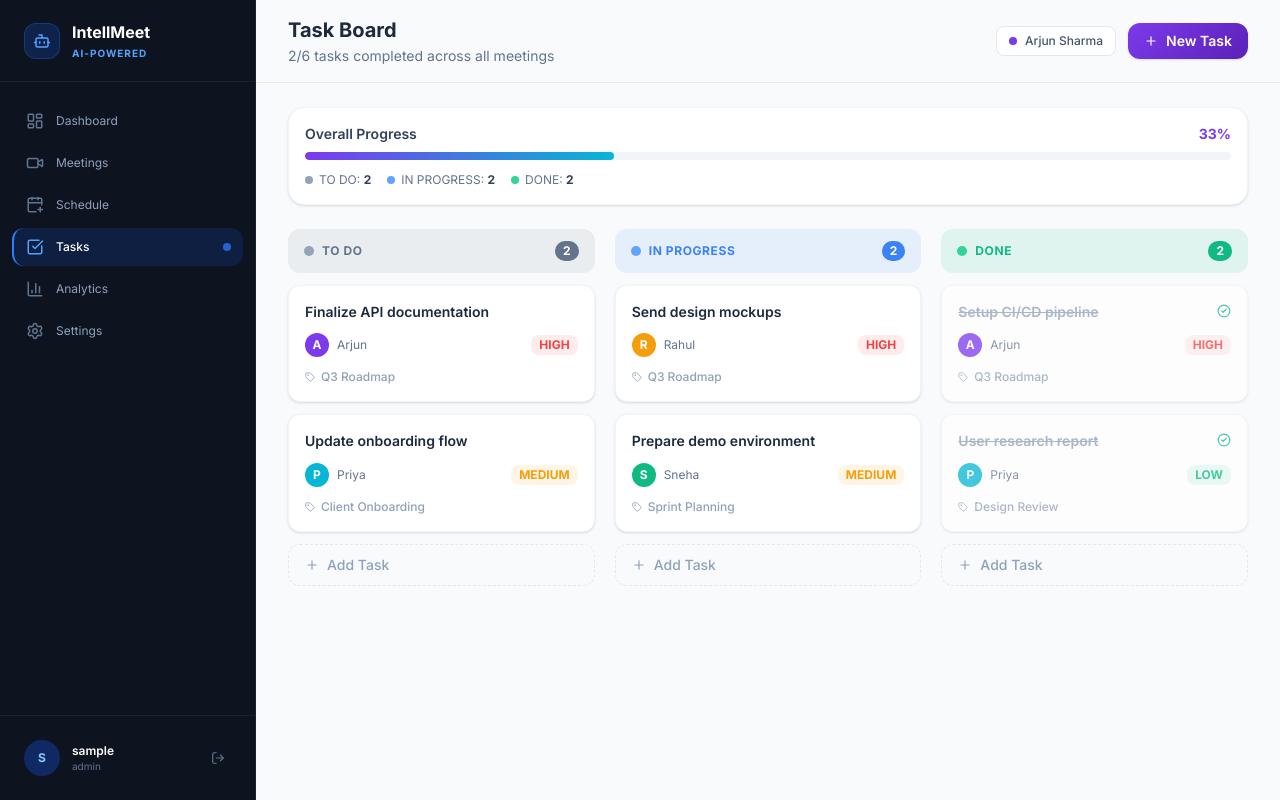
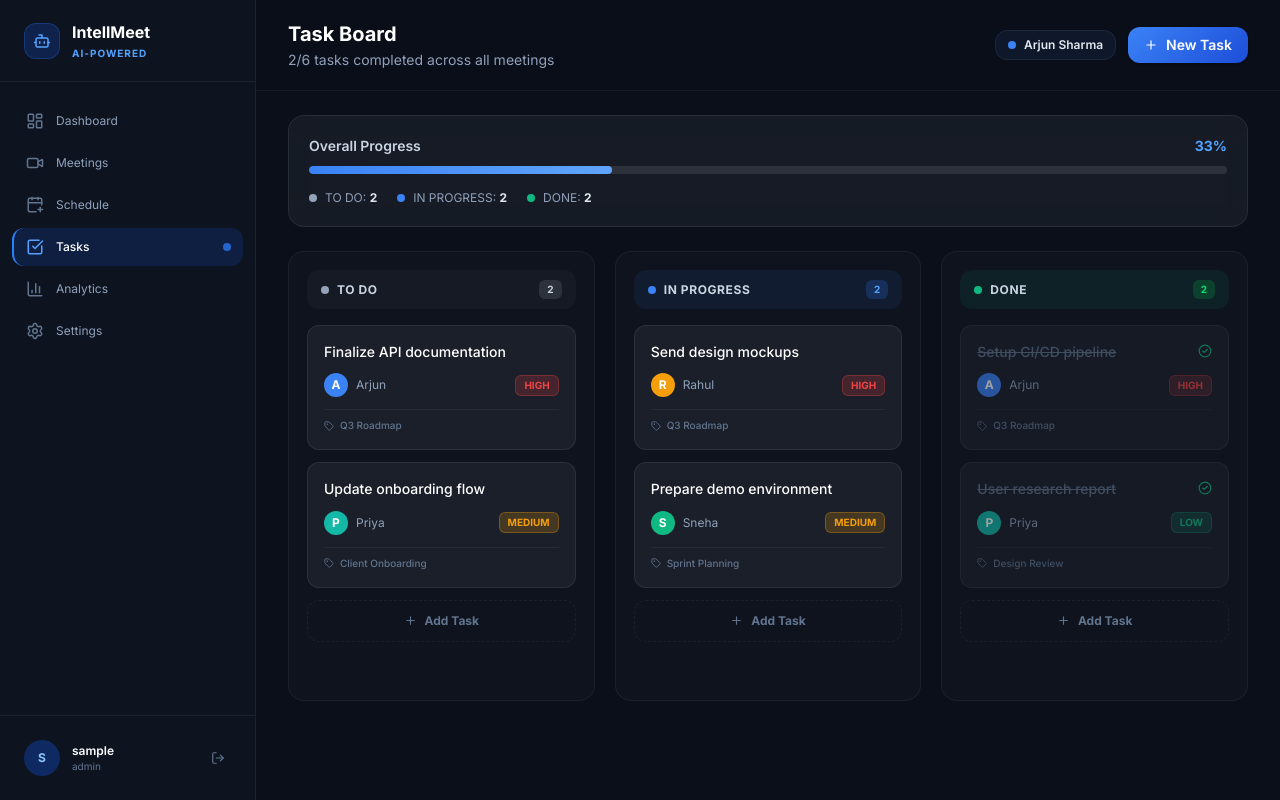
Before and after one commit to priyansh-rai109/IntellMeet, a React (Vite) app: page /tasks in a window 1280 px wide. Built offline with nearby package versions, Linux system fonts and the light colour scheme; no server answers; sample sign-in values are in the browser's storage.

Commit message:
design: redesign tasks page with premium dark theme and glassmorphism

```diff
--- a/src/pages/TasksPage.tsx
+++ b/src/pages/TasksPage.tsx
@@ -16,60 +16,57 @@ interface Task {
   done?: boolean
 }
 
-const priorityConfig: Record<Priority, { color: string; bg: string }> = {
-  HIGH: { color: '#EF4444', bg: 'rgba(239,68,68,0.1)' },
-  MEDIUM: { color: '#F59E0B', bg: 'rgba(245,158,11,0.1)' },
-  LOW: { color: '#10B981', bg: 'rgba(16,185,129,0.1)' },
+const priorityConfig: Record<Priority, { color: string; bg: string; border: string }> = {
+  HIGH: { color: '#ef4444', bg: 'rgba(239, 68, 68, 0.2)', border: 'rgba(239, 68, 68, 0.3)' },
+  MEDIUM: { color: '#f59e0b', bg: 'rgba(245, 158, 11, 0.2)', border: 'rgba(245, 158, 11, 0.3)' },
+  LOW: { color: '#10b981', bg: 'rgba(16, 185, 129, 0.2)', border: 'rgba(16, 185, 129, 0.3)' },
 }
 
 const initialTasks: Record<Status, Task[]> = {
   todo: [
-    { id: 1, title: 'Finalize API documentation', assignee: 'Arjun Sharma', initials: 'AS', color: '#7C3AED', priority: 'HIGH', source: 'Q3 Roadmap' },
-    { id: 2, title: 'Update onboarding flow', assignee: 'Priya Mehta', initials: 'PM', color: '#06B6D4', priority: 'MEDIUM', source: 'Client Onboarding' },
+    { id: 1, title: 'Finalize API documentation', assignee: 'Arjun Sharma', initials: 'AS', color: '#3b82f6', priority: 'HIGH', source: 'Q3 Roadmap' },
+    { id: 2, title: 'Update onboarding flow', assignee: 'Priya Mehta', initials: 'PM', color: '#14b8a6', priority: 'MEDIUM', source: 'Client Onboarding' },
   ],
   inprogress: [
-    { id: 3, title: 'Send design mockups', assignee: 'Rahul Verma', initials: 'RV', color: '#F59E0B', priority: 'HIGH', source: 'Q3 Roadmap' },
-    { id: 4, title: 'Prepare demo environment', assignee: 'Sneha Patel', initials: 'SP', color: '#10B981', priority: 'MEDIUM', source: 'Sprint Planning' },
+    { id: 3, title: 'Send design mockups', assignee: 'Rahul Verma', initials: 'RV', color: '#f59e0b', priority: 'HIGH', source: 'Q3 Roadmap' },
+    { id: 4, title: 'Prepare demo environment', assignee: 'Sneha Patel', initials: 'SP', color: '#10b981', priority: 'MEDIUM', source: 'Sprint Planning' },
   ],
   done: [
-    { id: 5, title: 'Setup CI/CD pipeline', assignee: 'Arjun Sharma', initials: 'AS', color: '#7C3AED', priority: 'HIGH', source: 'Q3 Roadmap', done: true },
-    { id: 6, title: 'User research report', assignee: 'Priya Mehta', initials: 'PM', color: '#06B6D4', priority: 'LOW', source: 'Design Review', done: true },
+    { id: 5, title: 'Setup CI/CD pipeline', assignee: 'Arjun Sharma', initials: 'AS', color: '#3b82f6', priority: 'HIGH', source: 'Q3 Roadmap', done: true },
+    { id: 6, title: 'User research report', assignee: 'Priya Mehta', initials: 'PM', color: '#14b8a6', priority: 'LOW', source: 'Design Review', done: true },
   ],
 }
 
 const columnConfig = {
   todo: {
     label: 'TO DO',
-    headerColor: '#64748B',
-    headerBg: 'rgba(100,116,139,0.1)',
-    accentColor: '#64748B',
-    dotColor: '#94A3B8',
+    dotColor: '#94a3b8',
+    headerBg: 'rgba(255,255,255,0.03)',
+    badgeBg: 'bg-white/10 text-slate-300',
   },
   inprogress: {
     label: 'IN PROGRESS',
-    headerColor: '#3B82F6',
-    headerBg: 'rgba(59,130,246,0.1)',
-    accentColor: '#3B82F6',
-    dotColor: '#60A5FA',
+    dotColor: '#3b82f6',
+    headerBg: 'rgba(59, 130, 246, 0.08)',
+    badgeBg: 'bg-blue-500/20 text-blue-400',
   },
   done: {
     label: 'DONE',
-    headerColor: '#10B981',
-    headerBg: 'rgba(16,185,129,0.1)',
-    accentColor: '#10B981',
-    dotColor: '#34D399',
+    dotColor: '#10b981',
+    headerBg: 'rgba(16, 185, 129, 0.08)',
+    badgeBg: 'bg-green-500/20 text-green-400',
   },
 }
 
 function TaskCard({ task, isDone }: { task: Task; isDone: boolean }) {
   const pc = priorityConfig[task.priority]
   return (
-    <div className={`bg-white rounded-xl shadow-sm border border-slate-100 p-4 hover:shadow-md transition-all duration-200 hover:-translate-y-0.5 cursor-pointer group ${isDone ? 'opacity-75' : ''}`}>
+    <div className={`bg-white/5 border border-white/8 rounded-xl p-4 hover:border-white/15 transition-all duration-200 hover:-translate-y-0.5 cursor-pointer group ${isDone ? 'opacity-60' : ''}`}>
       <div className="flex items-start justify-between gap-2 mb-3">
-        <p className={`text-sm font-semibold leading-snug ${isDone ? 'line-through text-slate-400' : 'text-slate-800'} group-hover:text-purple-700 transition-colors`}>
+        <p className={`text-sm font-medium leading-snug ${isDone ? 'line-through text-slate-500' : 'text-white'} group-hover:text-blue-400 transition-colors`}>
           {task.title}
         </p>
-        {isDone && <CheckCircle2 size={14} className="flex-shrink-0 mt-0.5" style={{ color: '#10B981' }} />}
+        {isDone && <CheckCircle2 size={14} className="flex-shrink-0 mt-0.5" style={{ color: '#10b981' }} />}
       </div>
 
       <div className="flex items-center justify-between">
@@ -80,19 +77,19 @@ function TaskCard({ task, isDone }: { task: Task; isDone: boolean }) {
           >
             {task.initials.charAt(0)}
           </div>
-          <span className="text-xs text-slate-500 truncate max-w-24">{task.assignee.split(' ')[0]}</span>
+          <span className="text-xs text-slate-400 truncate max-w-24">{task.assignee.split(' ')[0]}</span>
         </div>
         <span
-          className="text-xs font-bold px-2 py-0.5 rounded-lg"
-          style={{ color: pc.color, background: pc.bg }}
+          className="text-[10px] font-bold px-2 py-0.5 rounded-md border"
+          style={{ color: pc.color, background: pc.bg, borderColor: pc.border }}
         >
           {task.priority}
         </span>
       </div>
 
-      <div className="mt-3 flex items-center gap-1.5">
-        <Tag size={10} className="text-slate-400" />
-        <span className="text-xs text-slate-400 font-medium">{task.source}</span>
+      <div className="mt-3 flex items-center gap-1.5 border-t border-white/5 pt-2">
+        <Tag size={10} className="text-slate-500" />
+        <span className="text-[10px] text-slate-500 font-medium">{task.source}</span>
       </div>
     </div>
   )
@@ -113,7 +110,7 @@ export default function TasksPage() {
       title: newTaskTitle.trim(),
       assignee: 'Arjun Sharma',
       initials: 'AS',
-      color: '#7C3AED',
+      color: '#3b82f6',
       priority: 'MEDIUM',
       source: 'Manual',
     }
@@ -124,26 +121,38 @@ export default function TasksPage() {
 
   const totalTasks = Object.values(tasks).flat().length
   const doneTasks = tasks.done.length
+  const progressPercent = totalTasks > 0 ? Math.round((doneTasks / totalTasks) * 100) : 0
 
   return (
-    <div className="flex min-h-screen" style={{ background: '#F8FAFC' }}>
+    <div className="flex min-h-screen" style={{ background: '#0a0f1a' }}>
       <Sidebar />
 
       <main className="flex-1 ml-64 min-h-screen">
+        {/* Style block for glow */}
+        <style>{`
+          .glow-btn-blue {
+            transition: all 0.3s ease;
+          }
+          .glow-btn-blue:hover {
+            box-shadow: 0 0 20px rgba(59, 130, 246, 0.4);
+          }
+        `}</style>
+
         {/* Header */}
-        <div className="sticky top-0 z-30 px-8 py-4 border-b border-slate-200/80 flex items-center justify-between" style={{ background: 'rgba(248,250,252,0.95)', backdropFilter: 'blur(12px)' }}>
+        <div className="sticky top-0 z-30 px-8 py-5 border-b flex items-center justify-between" style={{ background: 'rgba(10, 15, 26, 0.85)', backdropFilter: 'blur(16px)', borderColor: 'rgba(255, 255, 255, 0.06)' }}>
           <div>
-            <h1 className="text-xl font-bold text-slate-800">Task Board</h1>
-            <p className="text-sm text-slate-500 mt-0.5">{doneTasks}/{totalTasks} tasks completed across all meetings</p>
+            <h1 className="text-xl font-bold text-white">Task Board</h1>
+            <p className="text-sm text-slate-400 mt-0.5">{doneTasks}/{totalTasks} tasks completed across all meetings</p>
           </div>
           <div className="flex items-center gap-3">
-            <div className="flex items-center gap-2 px-3 py-1.5 rounded-lg border border-slate-200 bg-white">
-              <div className="w-2 h-2 rounded-full" style={{ background: '#7C3AED' }} />
-              <span className="text-xs font-medium text-slate-600">Arjun Sharma</span>
+            <div className="flex items-center gap-2 px-3 py-1.5 rounded-xl border border-slate-800 bg-slate-900 text-slate-200">
+              <div className="w-2 h-2 rounded-full" style={{ background: '#3b82f6' }} />
+              <span className="text-xs font-semibold">Arjun Sharma</span>
             </div>
             <button
-              className="flex items-center gap-2 px-4 py-2 rounded-xl text-white text-sm font-semibold transition-all hover:opacity-90 hover:scale-[1.02] shadow-sm"
-              style={{ background: 'linear-gradient(135deg, #7C3AED, #5B21B6)' }}
+              onClick={() => setAddingTo('todo')}
+              className="glow-btn-blue flex items-center gap-2 px-4 py-2 rounded-xl text-white text-sm font-semibold hover:scale-[1.02] shadow-sm cursor-pointer"
+              style={{ background: 'linear-gradient(135deg, #3b82f6, #1d4ed8)' }}
             >
               <Plus size={14} />
               New Task
@@ -151,63 +160,70 @@ export default function TasksPage() {
           </div>
         </div>
 
-        <div className="px-8 py-6 page-enter">
-          {/* Progress bar */}
-          <div className="mb-6 bg-white rounded-2xl shadow-sm border border-slate-100 p-4">
-            <div className="flex items-center justify-between mb-2">
-              <span className="text-sm font-semibold text-slate-700">Overall Progress</span>
-              <span className="text-sm font-bold" style={{ color: '#7C3AED' }}>{Math.round((doneTasks / totalTasks) * 100)}%</span>
+        <div className="px-8 py-6 space-y-6">
+          {/* Progress bar container */}
+          <div className="bg-white/5 rounded-2xl border border-white/8 backdrop-blur-md p-5">
+            <div className="flex items-center justify-between mb-2.5">
+              <span className="text-sm font-semibold text-slate-300">Overall Progress</span>
+              <span className="text-sm font-bold text-blue-400">{progressPercent}%</span>
             </div>
-            <div className="h-2 rounded-full bg-slate-100 overflow-hidden">
+            <div className="h-2 rounded-full bg-white/10 overflow-hidden">
               <div
-                className="h-full rounded-full transition-all duration-700"
+                className="h-full rounded-full transition-all duration-750"
                 style={{
-                  width: `${(doneTasks / totalTasks) * 100}%`,
-                  background: 'linear-gradient(90deg, #7C3AED, #06B6D4)',
+                  width: `${progressPercent}%`,
+                  background: 'linear-gradient(90deg, #3b82f6, #60a5fa)',
                 }}
               />
             </div>
-            <div className="flex items-center gap-4 mt-3">
+            <div className="flex items-center gap-5 mt-4">
               {(Object.entries(tasks) as [Status, Task[]][]).map(([col, colTasks]) => {
                 const cfg = columnConfig[col]
                 return (
-                  <div key={col} className="flex items-center gap-1.5">
+                  <div key={col} className="flex items-center gap-2">
                     <div className="w-2 h-2 rounded-full" style={{ background: cfg.dotColor }} />
-                    <span className="text-xs text-slate-500">{cfg.label}: <strong className="text-slate-700">{colTasks.length}</strong></span>
+                    <span className="text-xs text-slate-400">{cfg.label}: <strong className="text-slate-200">{colTasks.length}</strong></span>
                   </div>
                 )
               })}
             </div>
           </div>
 
-          {/* Kanban Board */}
+          {/* Kanban Board columns */}
           <div className="grid grid-cols-1 md:grid-cols-3 gap-5">
             {(Object.entries(tasks) as [Status, Task[]][]).map(([col, colTasks]) => {
               const cfg = columnConfig[col]
               return (
-                <div key={col} className="flex flex-col">
+                <div key={col} className="flex flex-col bg-white/[0.02] border border-white/5 p-4.5 rounded-2xl min-h-[450px]">
                   {/* Column Header */}
-                  <div className="flex items-center justify-between px-4 py-3 rounded-xl mb-3" style={{ background: cfg.headerBg }}>
+                  <div className="flex items-center justify-between px-3.5 py-2.5 rounded-xl mb-4" style={{ background: cfg.headerBg }}>
                     <div className="flex items-center gap-2">
-                      <div className="w-2.5 h-2.5 rounded-full" style={{ background: cfg.dotColor }} />
-                      <span className="text-xs font-bold tracking-wider" style={{ color: cfg.headerColor }}>
+                      <div className="w-2 h-2 rounded-full" style={{ background: cfg.dotColor }} />
+                      <span className="text-xs font-bold tracking-wider text-slate-300">
                         {cfg.label}
                       </span>
                     </div>
-                    <span className="text-xs font-bold px-2 py-0.5 rounded-full text-white" style={{ background: cfg.accentColor }}>
+                    <span className={`text-[10px] font-bold px-2 py-0.5 rounded-md ${cfg.badgeBg}`}>
                       {colTasks.length}
                     </span>
                   </div>
 
-                  {/* Task Cards */}
-                  <div className="flex flex-col gap-3 flex-1">
+                  {/* Task Cards Stack */}
+                  <div className="flex flex-col gap-3 flex-1 min-h-0">
                     {colTasks.map(task => (
                       <TaskCard key={task.id} task={task} isDone={col === 'done'} />
                     ))}
 
-                    {/* Add task input */}
+                    {/* Empty list drop indicator */}
+                    {colTasks.length === 0 && (
+                      <div className="flex flex-col items-center justify-center p-8 border-2 border-dashed border-white/5 rounded-xl min-h-[120px]">
+                        <span className="text-xs text-slate-600">Drop tasks here</span>
+                      </div>
+                    )}
+
+                    {/* Add task block */}
                     {addingTo === col ? (
-                      <div className="bg-white rounded-xl shadow-sm border border-slate-200 p-3">
+                      <div className="bg-[#0d1420] rounded-xl border border-white/10 p-3.5">
                         <input
                           autoFocus
                           value={newTaskTitle}
@@ -217,19 +233,19 @@ export default function TasksPage() {
                             if (e.key === 'Escape') setAddingTo(null)
                           }}
                           placeholder="Task title..."
-                          className="w-full text-sm text-slate-700 placeholder-slate-400 outline-none"
+                          className="w-full text-sm text-slate-200 placeholder-slate-600 bg-transparent outline-none border-b border-slate-800 pb-1.5 mb-2.5 focus:border-blue-500"
                         />
-                        <div className="flex gap-2 mt-2">
+                        <div className="flex gap-2">
                           <button
                             onClick={() => handleAddTask(col)}
-                            className="px-3 py-1 rounded-lg text-xs font-semibold text-white"
-                            style={{ background: '#7C3AED' }}
+                            className="px-3.5 py-1.5 rounded-lg text-xs font-bold text-white cursor-pointer"
+                            style={{ background: '#3b82f6' }}
                           >
                             Add
                           </button>
                           <button
                             onClick={() => setAddingTo(null)}
-                            className="px-3 py-1 rounded-lg text-xs font-medium text-slate-500 hover:bg-slate-100 transition-colors"
+                            className="px-3.5 py-1.5 rounded-lg text-xs font-semibold text-slate-400 hover:text-white hover:bg-white/5 transition-colors cursor-pointer"
                           >
                             Cancel
                           </button>
@@ -239,9 +255,9 @@ export default function TasksPage() {
                       <button
                         id={`add-task-${col}`}
                         onClick={() => setAddingTo(col)}
-                        className="flex items-center gap-2 px-4 py-2.5 rounded-xl text-sm font-medium text-slate-400 hover:text-slate-600 hover:bg-white hover:shadow-sm border border-dashed border-slate-200 hover:border-slate-300 transition-all duration-200 group"
+                        className="flex items-center justify-center gap-2 px-4 py-3 rounded-xl text-xs font-bold text-slate-500 hover:text-blue-400 hover:bg-white/5 hover:border-white/10 border border-dashed border-white/5 transition-all duration-200 cursor-pointer"
                       >
-                        <Plus size={14} className="group-hover:text-purple-500 transition-colors" />
+                        <Plus size={13} />
                         Add Task
                       </button>
                     )}
```
